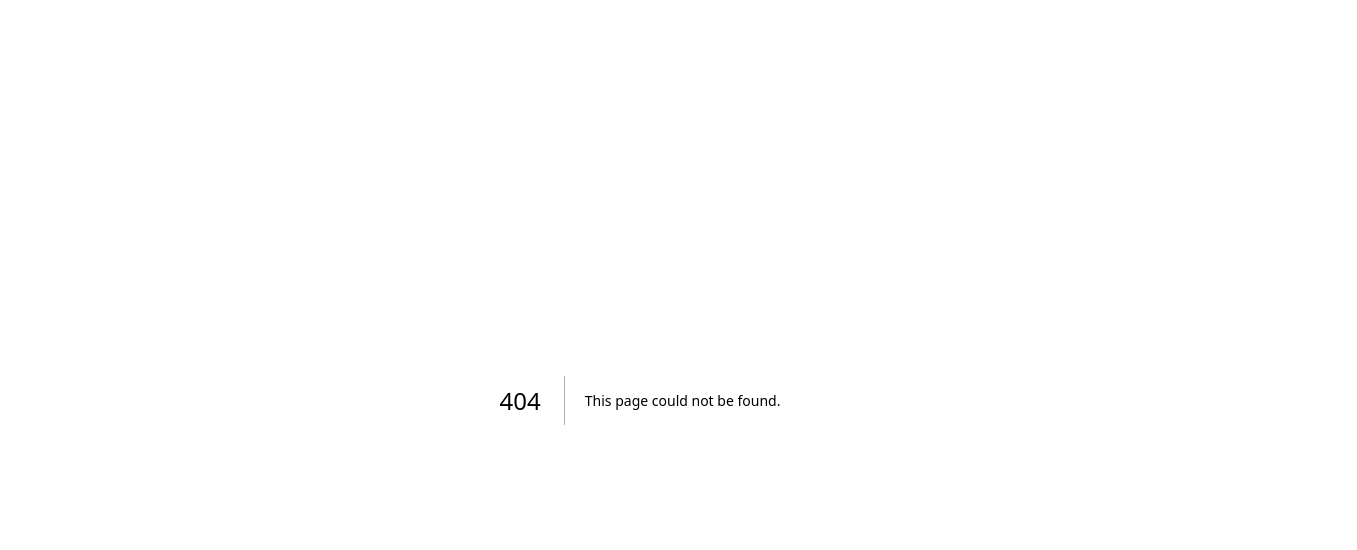
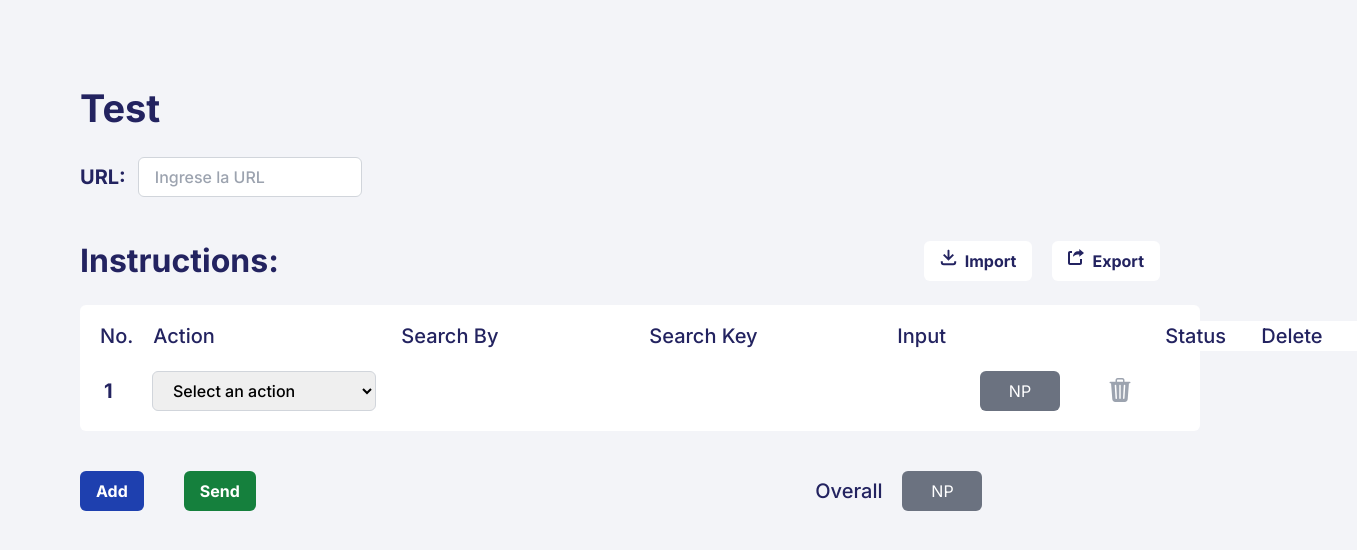
Before and after one commit to Josue1303/cells-qa-next, a Next.js app: page /Pruebas in a window 1280 px wide. Before the commit this address had no page. Shown: the top 550 px of the page, 1357 px wide, since content can reach past the window. Built offline with nearby package versions, Linux system fonts and the light colour scheme.

Commit message:
Actualización de front

```diff
--- a/package.json
+++ b/package.json
@@ -13,6 +13,7 @@
     "autoprefixer": "10.4.19",
     "axios": "^0.24.0",
     "bcryptjs": "^2.4.3",
+    "bootstrap-icons": "^1.11.3",
     "cors": "^2.8.5",
     "eslint": "8.57.0",
     "eslint-config-next": "14.2.1",
--- /dev/null
+++ b/src/app/Pruebas/page.jsx
@@ -0,0 +1,28 @@
+//page.jsx
+"use client";
+import Selector from "@/components/Selector";
+import TestButton from "@/components/TestButton";
+import React, { useState } from "react";
+
+export default function Home() {
+  const [instructions, setInstructions] = useState([]);
+  const [url, setUrl] = useState("");
+
+  const handleInstructionsChange = (newInstructions) => {
+    setInstructions(newInstructions);
+  };
+
+  const handleUrlChange = (newUrl) => {
+    setUrl(newUrl);
+  };
+
+  return (
+    <main className="min-h-screen p-20">
+      <h1 className="">Test</h1>
+      <Selector
+        onInstructionsChange={handleInstructionsChange}
+        onUrlChange={handleUrlChange}
+      />
+    </main>
+  );
+}
--- a/src/app/globals.css
+++ b/src/app/globals.css
@@ -1,6 +1,12 @@
 @tailwind base;
 @tailwind components;
 @tailwind utilities;
+
+@font-face {
+  font-family: "DM Sans";
+  src: url("/public/fonts/DMSans-VariableFont_opsz\,wght.ttf")
+    format("truetype");
+}
 
 *,
 *::before,
@@ -63,7 +69,7 @@ select {
 
 body {
   @apply min-w-full bg-[#F3F4F8] text-[#232360];
-  font-family: Arial, Helvetica, sans-serif !important;
+  font-family: "DM Sans";
 }
 
 h1 {
@@ -75,7 +81,7 @@ h2 {
 }
 
 h3 {
-  @apply text-[20px];
+  @apply text-[20px] font-medium;
 }
 
 label {
@@ -91,11 +97,11 @@ option {
 }
 
 .input-error {
-  @apply border border-red-500 focus:border-red-700 focus:ring rounded-md py-2 px-4 text-black;
+  @apply border border-red-500 focus:border-red-700 focus:ring rounded-md py-2 px-4  w-56  text-black font-medium;
 }
 
 .input {
-  @apply border border-gray-300 focus:border-indigo-500 focus:ring rounded-md  py-2 px-4 text-black;
+  @apply border border-gray-300 focus:border-indigo-500 focus:ring rounded-md  py-2 px-4 h-10 w-56 text-black font-medium;
 }
 
 .button {
--- a/src/app/page.jsx
+++ b/src/app/page.jsx
@@ -1,28 +1,12 @@
 //page.jsx
 "use client";
 import Selector from "@/components/Selector";
-import TestButton from "@/components/TestButton";
 import React, { useState } from "react";
 
 export default function Home() {
-  const [instructions, setInstructions] = useState([]);
-  const [url, setUrl] = useState("");
-
-  const handleInstructionsChange = (newInstructions) => {
-    setInstructions(newInstructions);
-  };
-
-  const handleUrlChange = (newUrl) => {
-    setUrl(newUrl);
-  };
-
   return (
     <main className="min-h-screen p-20">
-      <h1 className="">Pruebas</h1>
-      <Selector
-        onInstructionsChange={handleInstructionsChange}
-        onUrlChange={handleUrlChange}
-      />
+      <h1 className="">Login</h1>
     </main>
   );
 }
--- a/src/components/Selector.jsx
+++ b/src/components/Selector.jsx
@@ -126,7 +126,10 @@ const Selector = ({ onInstructionsChange, onUrlChange }) => {
 
     // Envía las instrucciones y la URL al backend para ejecutar la automatización
     try {
-      const response = await axios.post("/api/tests/run-test", { instructions, url });
+      const response = await axios.post("/api/tests/run-test", {
+        instructions,
+        url,
+      });
       const results = response.data.results;
       const newStatus = [...instructions];
       setOverall("NP");
@@ -174,13 +177,44 @@ const Selector = ({ onInstructionsChange, onUrlChange }) => {
       </div>
 
       <div className="flex justify-between">
-        <h2 className="my-5">Instrucciones:</h2>
+        <h2 className="my-5">Instructions:</h2>
         <div className="flex items-center mr-10">
-          <button className="py-2 px-4 rounded-md font-bold text-white border-none mr-5 bg-yellow-600 hover:bg-yellow-700">
-            Importar
+          <button className="py-2 px-4 rounded-md font-bold border-none mr-5 bg-white hover:bg-slate-50 flex">
+            <svg
+              width="17"
+              height="17"
+              viewBox="0 0 17 17"
+              fill="none"
+              xmlns="http://www.w3.org/2000/svg"
+              className="mr-2"
+            >
+              <path
+                d="M8.49959 10.4168L7.82195 11.0945L8.49959 11.7721L9.17723 11.0945L8.49959 10.4168ZM9.45792 1.79183C9.45792 1.26256 9.02888 0.833496 8.49959 0.833496C7.9703 0.833496 7.54125 1.26255 7.54125 1.79183H9.45792ZM3.03027 6.30281L7.82195 11.0945L9.17723 9.73919L4.38557 4.94752L3.03027 6.30281ZM9.17723 11.0945L13.9689 6.30281L12.6136 4.94752L7.82195 9.73919L9.17723 11.0945ZM9.45792 10.4168V1.79183H7.54125V10.4168H9.45792Z"
+                fill="#232360"
+              />
+              <path
+                d="M1.79199 12.3335V13.2918C1.79199 14.3504 2.65011 15.2085 3.70866 15.2085H13.292C14.3506 15.2085 15.2087 14.3504 15.2087 13.2918V12.3335"
+                stroke="#232360"
+                stroke-width="2"
+              />
+            </svg>
+            Import
           </button>
-          <button className="py-2 px-4 rounded-md font-bold text-white border-none bg-orange-600 hover:bg-orange-700">
-            Exportar
+          <button className="py-2 px-4 rounded-md font-bold bg-white hover:bg-slate-50  flex">
+            <svg
+              width="16"
+              height="16"
+              viewBox="0 0 16 16"
+              fill="none"
+              xmlns="http://www.w3.org/2000/svg"
+              className="mr-2"
+            >
+              <path
+                d="M12 14V10H14V14C14 15.1046 13.1046 16 12 16H2C0.89543 16 0 15.1046 0 14V4C0 2.89543 0.89543 2 2 2H4V4H2V14H12ZM11.2857 5.5H9.71429C8.92857 5.5 7.35714 5.5 5 7.85714C5 4.71429 7.35714 2.35714 9.71429 2.35714H11.2857V0L16 3.92857L11.2857 7.85714V5.5Z"
+                fill="#232360"
+              />
+            </svg>
+            Export
           </button>
         </div>
       </div>
@@ -189,21 +223,24 @@ const Selector = ({ onInstructionsChange, onUrlChange }) => {
         <div className="bg-white rounded-md mx-10 w-full">
           <div className="flex mx-5 my-4">
             <h3>No.</h3>
-            <div className="flex w-full">
-              <h3 className="w-2/12 mx-4 bg-white">Acción</h3>
-              <h3 className="w-2/12 mx-10 bg-white">Búscar por</h3>
-              <h3 className="w-2/12 mx-6 bg-white">Clave de búsqueda</h3>
-              <h3 className="w-2/12 mx-10 bg-white">Valor</h3>
+            <div className="flex ml-5">
+              <h3 className="w-60   bg-white">Action</h3>
+              <h3 className="w-60 ml-2  bg-white">Search By</h3>
+              <h3 className="w-60 ml-2  bg-white">Search Key</h3>
+              <h3 className="w-60 ml-2  bg-white">Input</h3>
             </div>
-            <div>
-              <h3 className="mx-3">Status</h3>
+            <div className="flex ml-7">
+              <h3 className="w-24  bg-white">Status</h3>
+              <h3 className="w-24  bg-white">Delete</h3>
             </div>
           </div>
           {instructions.map((instruction, index) => (
             <div key={index} className="justify-between w-full my-5">
               <div className="flex justify-center">
                 <div className="flex items-center w-full">
-                  <h3 className="font-bold  mx-5">{index + 1}</h3>
+                  <h3 className="font-bold w-4 mx-5 ml-6">{index + 1}</h3>
+
+                  {/* Accion */}
                   <div className="px-3">
                     <select
                       value={instruction.action}
@@ -214,10 +251,18 @@ const Selector = ({ onInstructionsChange, onUrlChange }) => {
                           : "input"
                       }
                     >
-                      <option value="">Seleccione una acción</option>
-                      <option value="sendKeys">Llenar campo</option>
-                      <option value="click">Click</option>
-                      <option value="getText">Comparar texto</option>
+                      <option value="" className="font-medium">
+                        Select an action
+                      </option>
+                      <option value="sendKeys" className="font-medium">
+                        Fill field
+                      </option>
+                      <option value="click" className="font-medium">
+                        Click
+                      </option>
+                      <option value="getText" className="font-medium">
+                        Compare Text
+                      </option>
                     </select>
                   </div>
                   <div
@@ -237,10 +282,18 @@ const Selector = ({ onInstructionsChange, onUrlChange }) => {
                           : "input"
                       }
                     >
-                      <option value="">Seleccione una opción</option>
-                      <option value="css">css</option>
-                      <option value="id">id</option>
-                      <option value="name">name</option>
+                      <option value="" className="font-medium">
+                        Select an option
+                      </option>
+                      <option value="css" className="font-medium">
+                        css
+                      </option>
+                      <option value="id" className="font-medium">
+                        id
+                      </option>
+                      <option value="name" className="font-medium">
+                        name
+                      </option>
                     </select>
                   </div>
 
@@ -252,7 +305,7 @@ const Selector = ({ onInstructionsChange, onUrlChange }) => {
                   >
                     <input
                       type="text"
-                      placeholder="Ingrese la clave de búsqueda"
+                      placeholder="Enter search key"
                       value={instruction.searchKey}
                       onChange={(e) => handleSearchKeyChange(index, e)}
                       className={
@@ -276,7 +329,7 @@ const Selector = ({ onInstructionsChange, onUrlChange }) => {
                   >
                     <input
                       type="text"
-                      placeholder="Ingrese el valor a probar"
+                      placeholder="Enter input"
                       value={instruction.textInput}
                       onChange={(e) => handleTextChange(index, e)}
                       className={
@@ -290,32 +343,24 @@ const Selector = ({ onInstructionsChange, onUrlChange }) => {
                     />
                   </div>
                 </div>
-                <div className="flex items-center mr-5">
-                  <button
-                    onClick={() => removeInstruction(index)}
-                    className="button-delete"
-                  >
-                    Eliminar
-                  </button>
-                </div>
                 <div className="mx-5 flex items-center">
                   <div
-                    className="px-2 text-center bg-green-500 rounded-md text-[#FFFFFF] w-20 py-2"
+                    className="px-2 text-center bg-green-500 rounded-md text-[#FFFFFF] w-20 h-10 py-2"
                     style={{
                       display:
                         instruction.status === "Passed" ? "block" : "none",
                     }}
                   >
-                    Pasado
+                    <i className="bi bi-check text-bold text-3xl relative bottom-1"></i>
                   </div>
                   <div
-                    className="px-2 text-center bg-red-600 rounded-md  text-[#FFFFFF] w-20 py-2"
+                    className="px-2 text-center bg-red-600 rounded-md  text-[#FFFFFF] w-20 h-10 py-2"
                     style={{
                       display:
                         instruction.status === "Failed" ? "block" : "none",
                     }}
                   >
-                    Fallado
+                    <i className="bi bi-x text-bold text-3xl relative bottom-1 stroke-2"></i>
                   </div>
                   <div
                     className="px-2 text-center bg-gray-500 rounded-md  text-[#FFFFFF] w-20 py-2"
@@ -325,6 +370,14 @@ const Selector = ({ onInstructionsChange, onUrlChange }) => {
                   >
                     NP
                   </div>
+                </div>
+                <div className="flex items-center mr-10">
+                  <button
+                    onClick={() => removeInstruction(index)}
+                    className=" w-20 text-gray-400 text-2xl first:hover:text-red-700"
+                  >
+                    <i className="bi bi-trash3-fill "></i>
+                  </button>
                 </div>
               </div>
             </div>
@@ -340,33 +393,33 @@ const Selector = ({ onInstructionsChange, onUrlChange }) => {
       <div className="flex w-full mt-4">
         <div>
           <button onClick={addInstruction} className="button mr-5">
-            Agregar Instrucción
+            Add
           </button>
           <button
             onClick={handleInstructionsAndTest}
             className="button-send mx-5"
           >
-            Enviar Instrucciones
+            Send
           </button>
         </div>
         <div className="flex justify-end w-8/12 items-center ">
           <h3>Overall</h3>
           <div className="ml-5 flex items-center mr-10">
             <div
-              className="px-2 text-center bg-green-500 rounded-md text-[#FFFFFF] w-20 py-2 mr-2"
+              className="px-2 text-center bg-green-500 rounded-md text-[#FFFFFF] w-20 h-10 py-2 mr-2"
               style={{
                 display: overall === "Passed" ? "block" : "none",
               }}
             >
-              Pasado
+              <i className="bi bi-check text-bold text-3xl relative bottom-1"></i>
             </div>
             <div
-              className="px-2 text-center bg-red-600 rounded-md  text-[#FFFFFF] w-20 py-2"
+              className="px-2 text-center bg-red-600 rounded-md  text-[#FFFFFF] w-20 py-2 h-10"
               style={{
                 display: overall === "Failed" ? "block" : "none",
               }}
             >
-              Fallado
+              <i className="bi bi-x text-bold text-3xl relative bottom-1"></i>
             </div>
             <div
               className="px-2 text-center bg-gray-500 rounded-md  text-[#FFFFFF] w-20 py-2"
```
Also changed, not shown: src/app/layout.js (+8 -7 lines), public/fonts/DMSans-VariableFont_opsz,wght.ttf (added), 1 other file (tests, documents, lock files or other folders).
